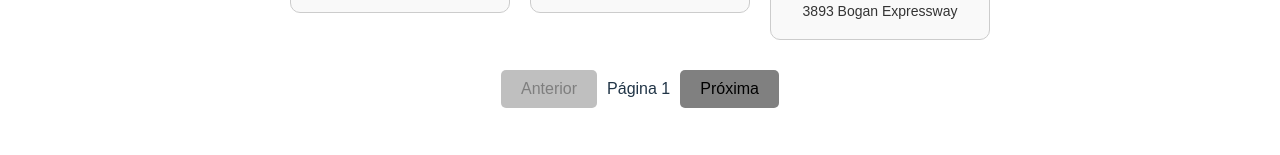
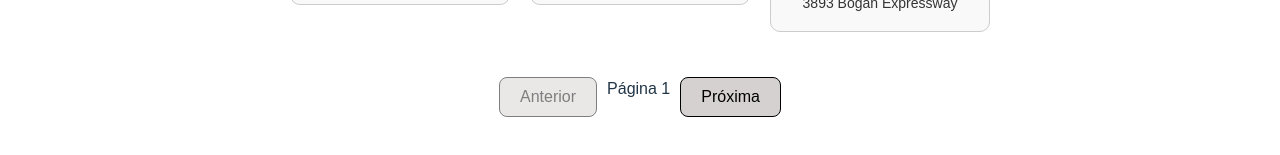
Before and after one commit to Carlos2537431/dashboard_users, a React (Vite) app: page / in a window 1280 px wide. Shown: the part 553-708 px from the top of the page. Built offline with nearby package versions, Linux system fonts and the light colour scheme; data requests are answered from the project's data file.

Commit message:
implemetação no css

```diff
--- a/src/App.css
+++ b/src/App.css
@@ -27,17 +27,20 @@ button:disabled {
 }
 
 .user-details {
+  border-radius: 10px;
+  background-color: rgb(243, 241, 241);
   display: flex;
   flex-direction: column;
   align-items: center;
+  border: 1px solid black;
   justify-content: center;
   text-align: center;
-  height: 100vh; /* Garante que ocupe a altura total da tela */
+
 }
 .user-details img {
   justify-content: center;
-  width: 150px;
-  height: 150px;
+  width: 250px;
+  height: 250px;
   border-radius: 50%;
   margin-bottom: 10px;
 }
@@ -51,10 +54,10 @@ button:disabled {
   transform: scale(1.05);
 }
 button {
+  margin-top: 15px;
   padding: 10px 20px;
-  background-color: gray;
+  border: 1px solid black;
+  background-color: rgb(214, 209, 209);
   color: black;
-  border: none;
-  border-radius: 5px;
   cursor: pointer;
 }
```
